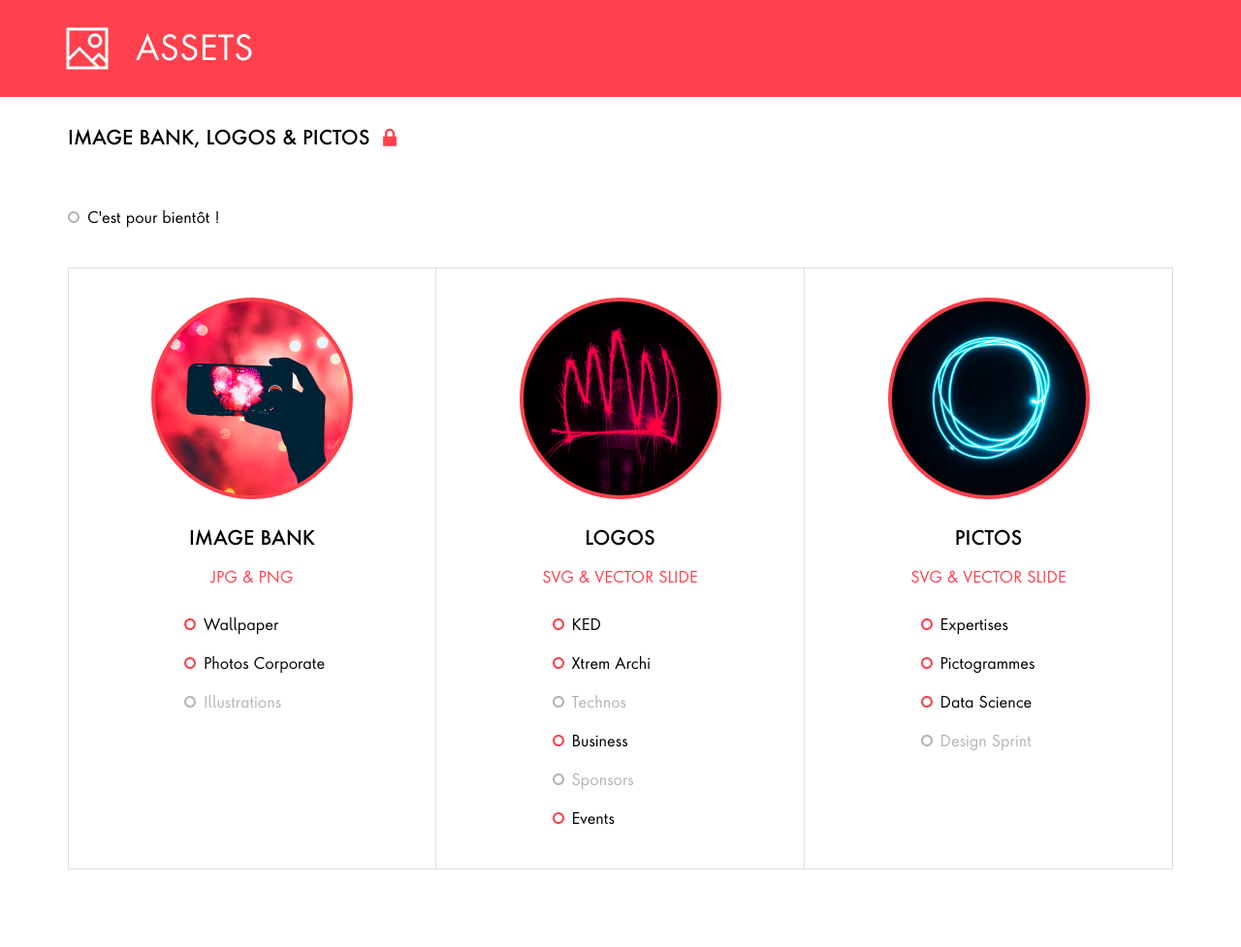
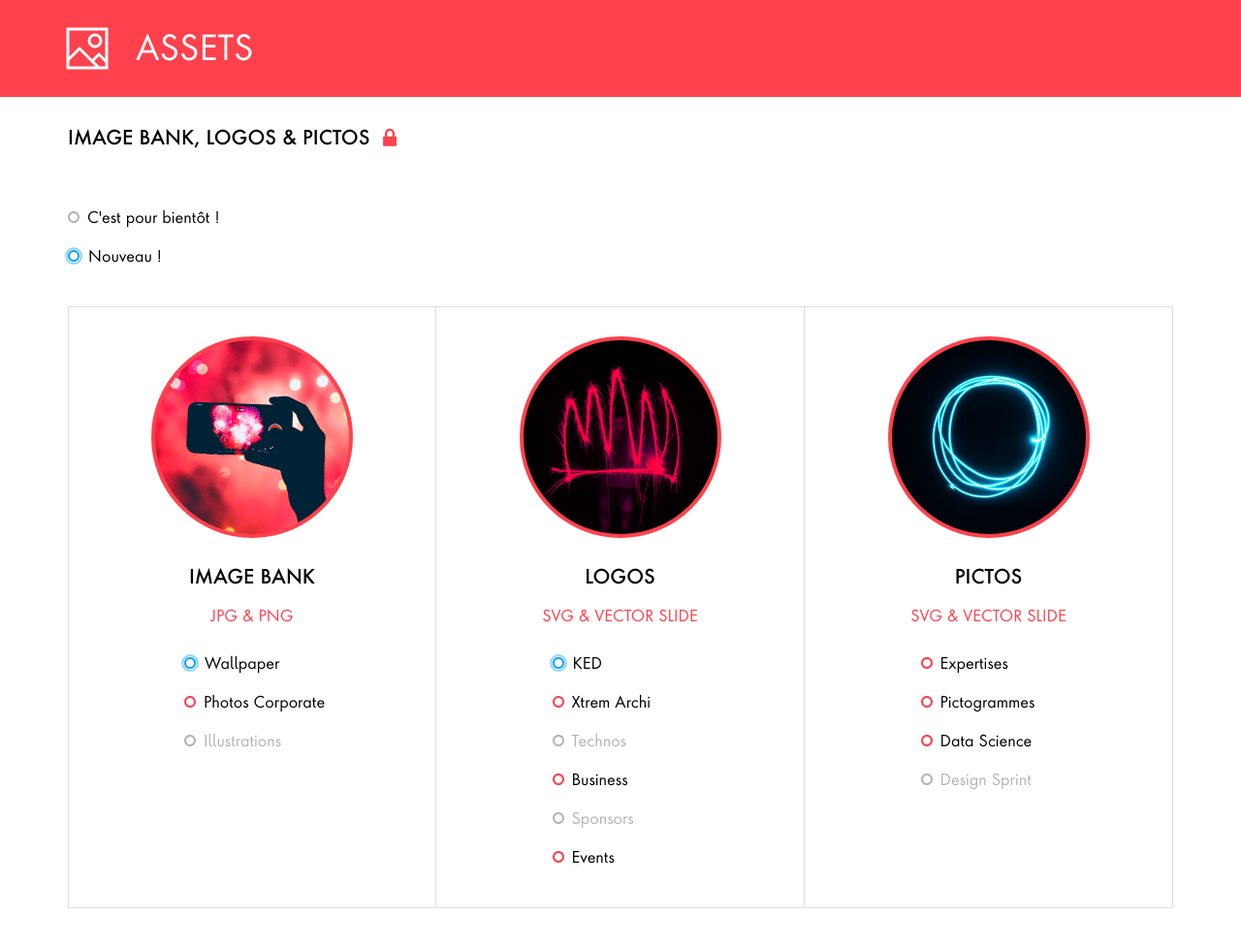
Before and after one commit to publicissapient-france/brand-website, a PHP site: page /assets.php in a window 1280 px wide. Shown: the part 51-1028 px from the top of the page at 97% size. Before the commit the page ends 948 px from the top, so only its background shows below. Run offline with PHP 8.4, Linux system fonts and the light colour scheme.

Commit message:
add bullet blue nouveau

```diff
--- a/assets.php
+++ b/assets.php
@@ -40,6 +40,11 @@
     <div class="legend">
         <ul class="un">
             <li class="grey">C'est pour bientôt !</li>
+            <li class="blue-button"><svg expanded = "true" height = "40px" width = "22px" >
+                <circle cx = "50%" cy = "50%" r = "5px"></circle>
+                <circle class = "pulse" cx = "50%" cy = "50%" r = "6px"></circle>
+                <circle class="circle-blue" cx = "50%" cy = "50%" r = "5px"></circle>
+            </svg>Nouveau !</li>
         </ul>
     </div>
     <div class="card-container">
@@ -50,7 +55,11 @@
             <h3>JPG & PNG</h3>
             <div class="liste">
                 <ul>
-                    <li><a href="https://drive.google.com/open?id=17TL9F4bPI_1L0PnAjwSctqWLqunPKkTm" target="new">Wallpaper</a></li>
+                    <li class="blue"><svg class = "button" expanded = "true" height = "40px" width = "22px" >
+                            <circle cx = "50%" cy = "50%" r = "5px"></circle>
+                            <circle class = "pulse" cx = "50%" cy = "50%" r = "6px"></circle>
+                            <circle class="circle-blue" cx = "50%" cy = "50%" r = "5px"></circle>
+                        </svg><a href="https://drive.google.com/open?id=17TL9F4bPI_1L0PnAjwSctqWLqunPKkTm" target="new">Wallpaper</a></li>
                     <li><a href="https://drive.google.com/open?id=1OAKhlBYw8-nri9n3V7AiUISbg3WhSmUS" target="new">Photos Corporate</a></li>
                     <li class="grey">Illustrations</li>
                 </ul>
@@ -63,7 +72,11 @@
             <h3>SVG & VECTOR SLIDE</h3>
             <div class="liste">
                 <ul class="un">
-                    <li><a href="https://drive.google.com/open?id=1lJNS29F2f26Edx3_lUKorELESR5zLOrX" target="new">KED</a></li>
+                    <li class="blue"><svg class = "button" expanded = "true" height = "40px" width = "22px" >
+                            <circle cx = "50%" cy = "50%" r = "5px"></circle>
+                            <circle class = "pulse" cx = "50%" cy = "50%" r = "6px"></circle>
+                            <circle class="circle-blue" cx = "50%" cy = "50%" r = "5px"></circle>
+                        </svg><a href="https://drive.google.com/open?id=1lJNS29F2f26Edx3_lUKorELESR5zLOrX" target="new">KED</a></li>
                     <li><a href="https://docs.google.com/presentation/d/1rWdVwYhVNQli6W2NZHdH-f5p0TT01lWlZapEHynV3Po" target="new">Xtrem Archi</a></li>
                     <li class="grey"><!--<li><a href="https://drive.google.com/open?id=1J1Q8Xg9jPJ_RoWGFlzqij9AF3ifvUpeF" target="new">-->Technos</li>
                     <li><a href="https://docs.google.com/presentation/d/1MHZIorKRJ805_8VFi-HAhoR_pdt554tScNIBfNMVHdY" target="new">Business</a></li>
--- a/styles/global.css
+++ b/styles/global.css
@@ -56,18 +56,82 @@
 
 li.blue {
   font-family: FuturaNext, sans-serif;
+  list-style-type: none;
+  background-image: none;
+  background-position-y: 12px;
+  padding-left: 0;
+  display: flex;
+  align-items: center;
+}
+
+.blue-button {
+  padding-left: 0;
+}
+
+li.blue-button {
+  font-family: FuturaNext, sans-serif;
   font-weight: 400;
   font-size: 16px;
   line-height: 40px;
-  padding-left: 20px;
   text-align: left;
   list-style-type: none;
-  background-image: url(../images/bullet-blue.svg);
-  background-size: 12px;
-  background-repeat: no-repeat;
-  background-position: left center;
-  background-position-y: 12px;
+  display: flex;
+  align-items: left;
+  background-image: none;
+  margin-left: -5px;
 }
+
+li.blue-button svg {
+  margin-right: 4px;
+  margin-top: -2px;
+}
+
+li.blue svg {
+  margin-left:  -5px;
+  margin-right: 4px;
+  margin-top: -4px;
+}
+
+circle {
+  stroke: #079FFF;
+  stroke-width: 2px;
+  stroke-opacity: 1;
+}
+
+.circle-blue {
+  fill: white;
+  fill-opacity: 1;
+  stroke: #079FFF;
+  stroke-width: 2px;
+  stroke-opacity: 1;
+}
+
+.pulse {
+  fill: white;
+  fill-opacity: 1;
+  transform-origin: 50% 50%;
+  animation-duration: 2s;
+  animation-name: pulse;
+  animation-iteration-count: infinite;
+}
+
+@keyframes pulse {
+  from {
+    fill: white;
+    fill-opacity: 1;
+    stroke-width: 3px;
+    stroke-opacity: 1;
+    transform: scale(0.6);
+  }
+  to {
+    fill: white;
+    fill-opacity: 0;
+    stroke-width: 0;
+    stroke-opacity: 0;
+    transform: scale(2);
+  }
+}
+
 
 li.grey {
   font-family: FuturaNext, sans-serif;
```
Also changed, not shown: corporate.php (+10 -1 lines), images/bullet-blue.svg.
